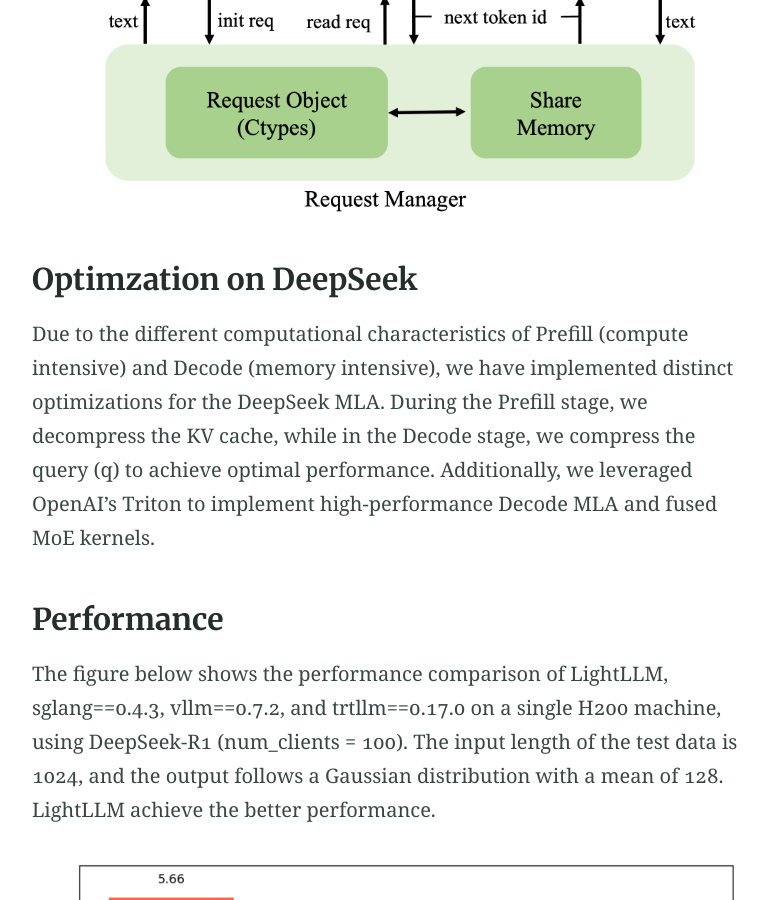
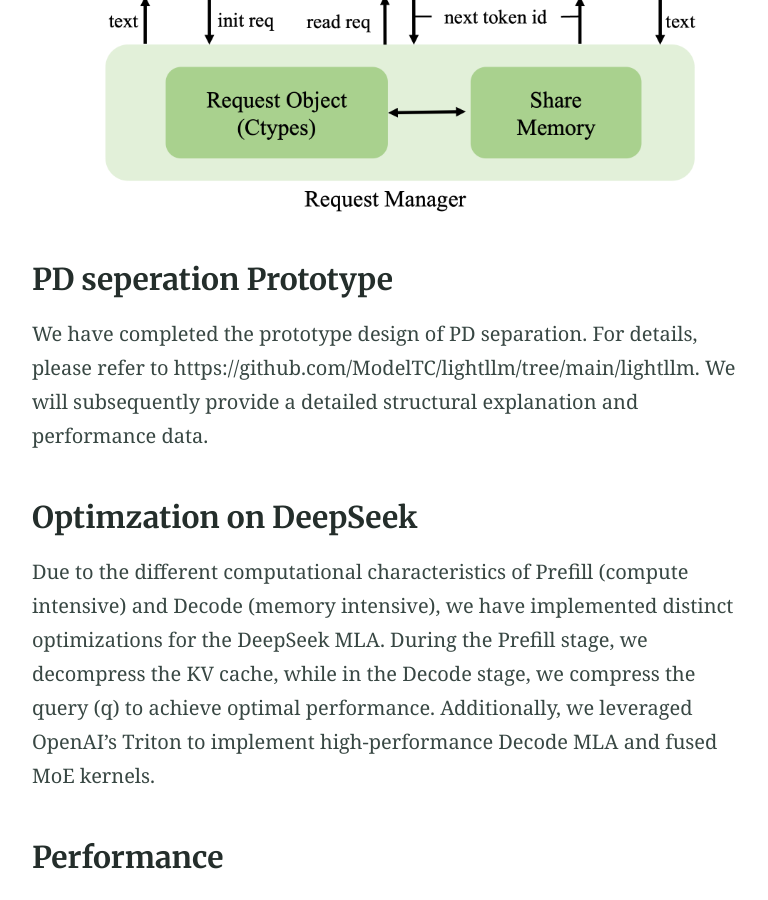
Before and after one commit to ModelTC/lightllm-blog, a Jekyll site: the page built from _posts/2025-02-16-lightllm.md, in a window 1280 px wide and 900 px high, scrolled down 1616 px. Shown: the whole window, without its empty margins (251-1019 px from the left). Built offline with Jekyll 4.4.1, drawn with Linux system fonts in a browser that asks for light colours.

Commit message:
rename & add description

```diff
--- a/_posts/2025-02-16-lightllm-v0.1.0.md
+++ b/_posts/2025-02-16-lightllm.md
@@ -15,9 +15,12 @@ The new framework of LightLLM is shown in the figure below. We have retained the
 {% include relative-figure.html image="/assets/images/blogs/02-lightllm250216/lightllm.png" %}
 
 
+### PD seperation Prototype
+
+We have completed the prototype design of PD separation. For details, please refer to https://github.com/ModelTC/lightllm/tree/main/lightllm. We will subsequently provide a detailed structural explanation and performance data.
+
 ### Optimzation on DeepSeek
 Due to the different computational characteristics of Prefill (compute intensive) and Decode (memory intensive), we have implemented distinct optimizations for the DeepSeek MLA. During the Prefill stage, we decompress the KV cache, while in the Decode stage, we compress the query (q) to achieve optimal performance. Additionally, we leveraged OpenAI's Triton to implement high-performance Decode MLA and fused MoE kernels.
-
 
 
 ### Performance
```
